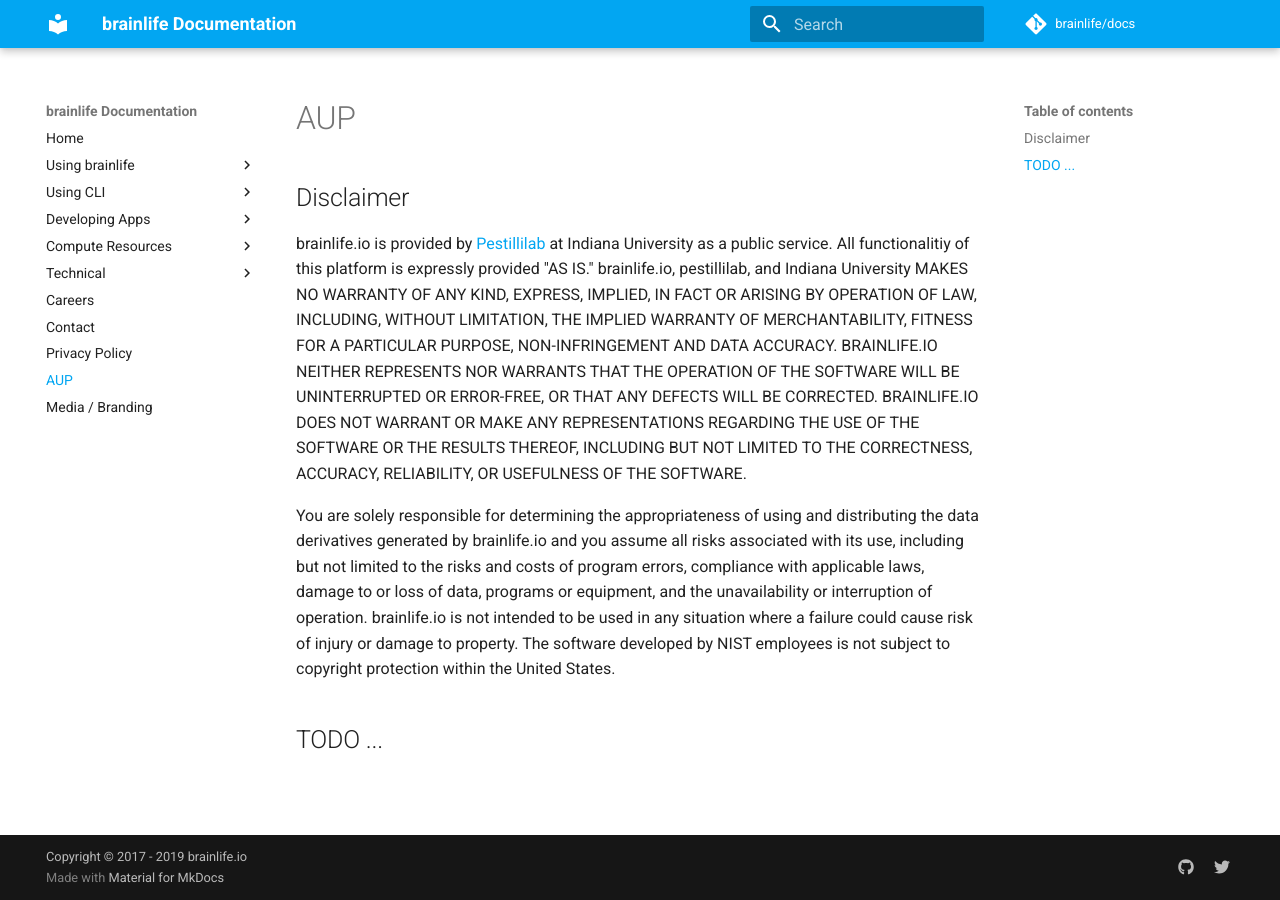
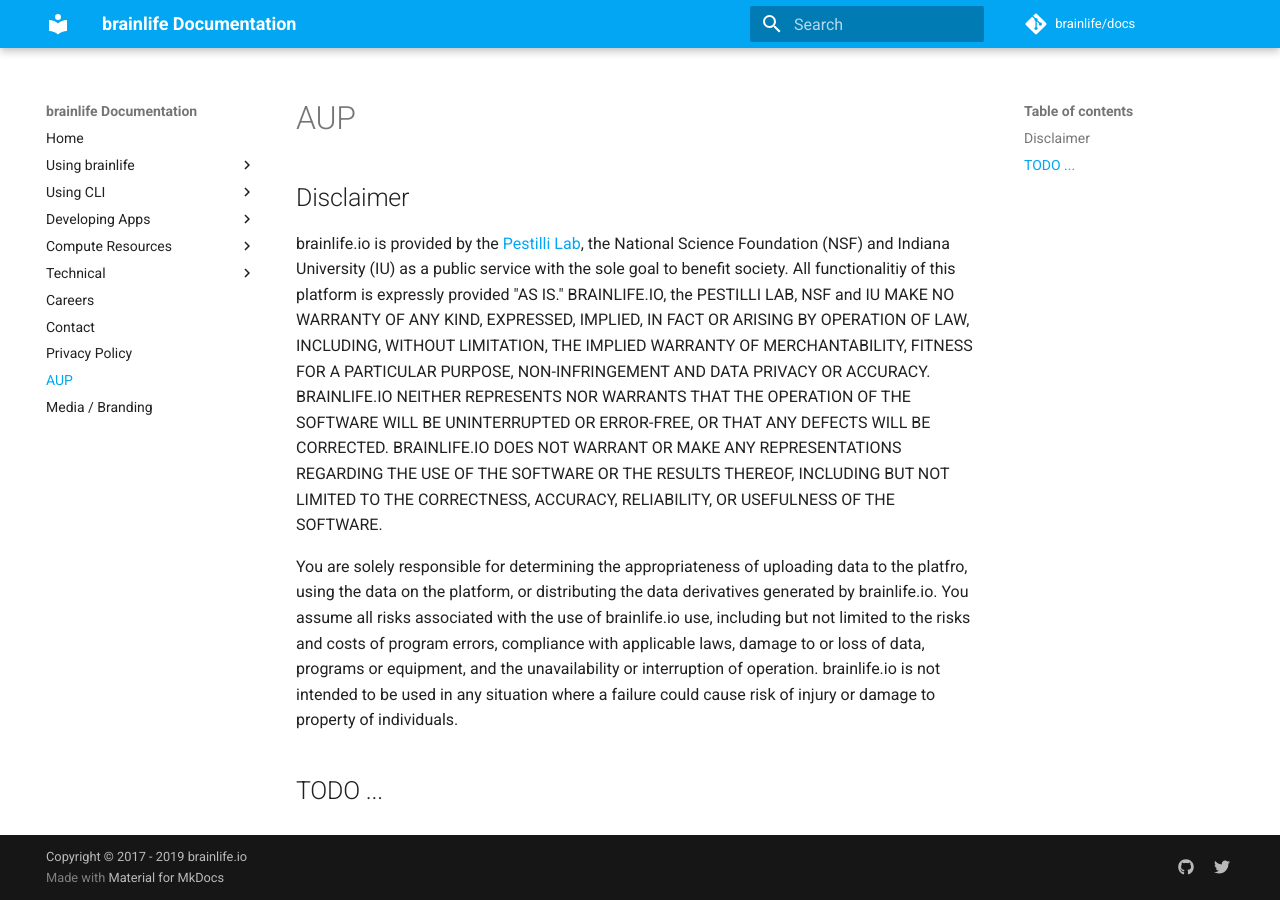
Before and after one commit to brainlife/docs, an MkDocs documentation site: the page built from docs/aup.md, in a window 1280 px wide. Built offline with MkDocs 1.6.1 and Material for MkDocs 9.7.7, drawn with Linux system fonts in a browser that asks for light colours; comment, search, counter and statistics services are not loaded.

Commit message:
Update aup.md

```diff
--- a/docs/aup.md
+++ b/docs/aup.md
@@ -1,8 +1,8 @@
 
 ## Disclaimer
 
-brainlife.io is provided by [Pestillilab](https://brainlife.io/plab) at Indiana University as a public service. All functionalitiy of this platform is expressly provided "AS IS." brainlife.io, pestillilab, and Indiana University MAKES NO WARRANTY OF ANY KIND, EXPRESS, IMPLIED, IN FACT OR ARISING BY OPERATION OF LAW, INCLUDING, WITHOUT LIMITATION, THE IMPLIED WARRANTY OF MERCHANTABILITY, FITNESS FOR A PARTICULAR PURPOSE, NON-INFRINGEMENT AND DATA ACCURACY. BRAINLIFE.IO NEITHER REPRESENTS NOR WARRANTS THAT THE OPERATION OF THE SOFTWARE WILL BE UNINTERRUPTED OR ERROR-FREE, OR THAT ANY DEFECTS WILL BE CORRECTED. BRAINLIFE.IO DOES NOT WARRANT OR MAKE ANY REPRESENTATIONS REGARDING THE USE OF THE SOFTWARE OR THE RESULTS THEREOF, INCLUDING BUT NOT LIMITED TO THE CORRECTNESS, ACCURACY, RELIABILITY, OR USEFULNESS OF THE SOFTWARE.
+brainlife.io is provided by the [Pestilli Lab](https://brainlife.io/plab), the National Science Foundation (NSF) and Indiana University (IU) as a public service with the sole goal to benefit society. All functionalitiy of this platform is expressly provided "AS IS." BRAINLIFE.IO, the PESTILLI LAB, NSF and IU MAKE NO WARRANTY OF ANY KIND, EXPRESSED, IMPLIED, IN FACT OR ARISING BY OPERATION OF LAW, INCLUDING, WITHOUT LIMITATION, THE IMPLIED WARRANTY OF MERCHANTABILITY, FITNESS FOR A PARTICULAR PURPOSE, NON-INFRINGEMENT AND DATA PRIVACY OR ACCURACY. BRAINLIFE.IO NEITHER REPRESENTS NOR WARRANTS THAT THE OPERATION OF THE SOFTWARE WILL BE UNINTERRUPTED OR ERROR-FREE, OR THAT ANY DEFECTS WILL BE CORRECTED. BRAINLIFE.IO DOES NOT WARRANT OR MAKE ANY REPRESENTATIONS REGARDING THE USE OF THE SOFTWARE OR THE RESULTS THEREOF, INCLUDING BUT NOT LIMITED TO THE CORRECTNESS, ACCURACY, RELIABILITY, OR USEFULNESS OF THE SOFTWARE.
 
-You are solely responsible for determining the appropriateness of using and distributing the data derivatives generated by brainlife.io and you assume all risks associated with its use, including but not limited to the risks and costs of program errors, compliance with applicable laws, damage to or loss of data, programs or equipment, and the unavailability or interruption of operation. brainlife.io is not intended to be used in any situation where a failure could cause risk of injury or damage to property. The software developed by NIST employees is not subject to copyright protection within the United States.
+You are solely responsible for determining the appropriateness of uploading data to the platfro, using the data on the platform, or distributing the data derivatives generated by brainlife.io. You assume all risks associated with the use of brainlife.io use, including but not limited to the risks and costs of program errors, compliance with applicable laws, damage to or loss of data, programs or equipment, and the unavailability or interruption of operation. brainlife.io is not intended to be used in any situation where a failure could cause risk of injury or damage to property of individuals.
 
 ## TODO ...
```
